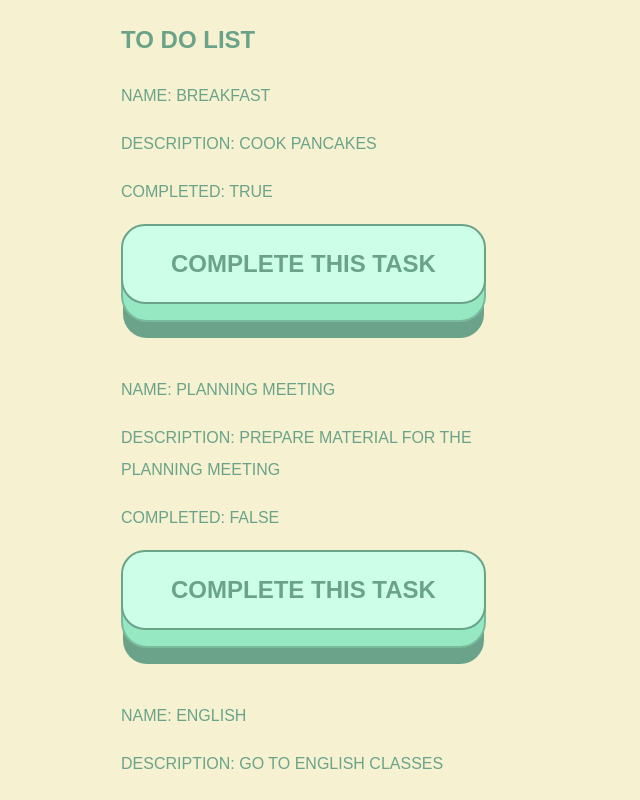
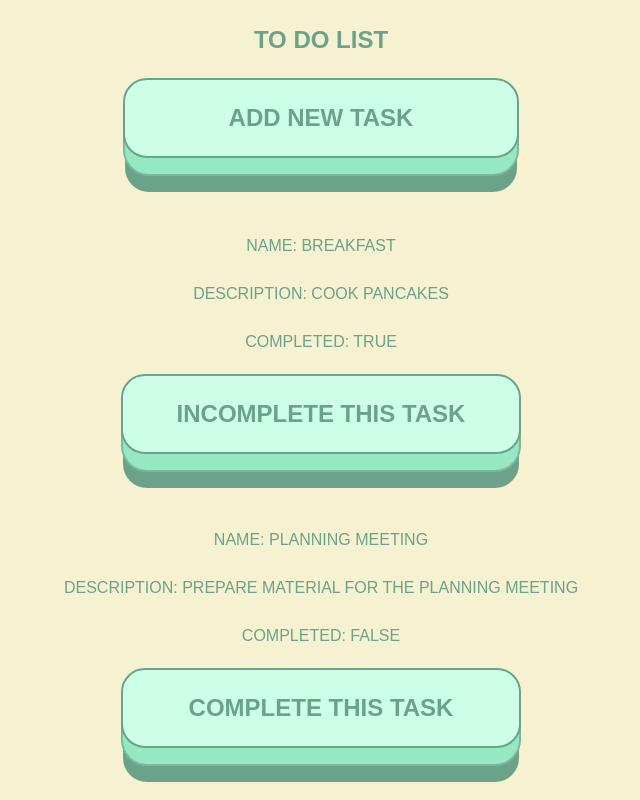
Before and after one commit to ilyakolbafk/reactjs, a React (Create React App) app: page / in a window 1280 px wide. Shown: the top 800 px of the page, without its empty margins (319-959 px from the left). Built offline with nearby package versions, Linux system fonts and the light colour scheme.

Commit message:
Вообще 4 дз, но я тут и 3 дз тоже по-другому сделал

```diff
--- a/package.json
+++ b/package.json
@@ -8,7 +8,8 @@
     "@testing-library/user-event": "^7.2.1",
     "react": "^16.13.1",
     "react-dom": "^16.13.1",
-    "react-scripts": "3.4.3"
+    "react-scripts": "3.4.3",
+    "shortid": "^2.2.16"
   },
   "scripts": {
     "start": "react-scripts start",
--- a/src/App.js
+++ b/src/App.js
@@ -1,74 +1,13 @@
 import React from 'react';
-import './App.css';
+
 import './styles.css'
+import ToDoList from './components/ToDoList'
+
 class MyTodoList extends React.Component {
-    state = {
-        tasks: [
-            {
-                id: 1,
-                name: 'Breakfast',
-                description: 'Сook pancakes',
-                completed: true
-            },
-            {
-                id: 2,
-                name: 'Planning meeting',
-                description: 'Prepare material for the planning meeting',
-                completed: false
-            },
-            {
-                id: 3,
-                name: 'English',
-                description: 'Go to English classes',
-                completed: true
-            },
-            {
-                id: 4,
-                name: 'Rabbit',
-                description: 'Buy dry food for rabbit',
-                completed: true
-            },
-            {
-                id: 5,
-                name: 'Cinema',
-                description: 'Finally go to Tenet',
-                completed: false
-            },
-            {
-                id: 6,
-                name: 'Article',
-                description: 'Write an article about the holiday in English',
-                completed: true
-            },
-            {
-                id: 7,
-                name: 'Car service',
-                description: 'Go to the car service',
-                completed: false
-            },
-            {
-                id: 8,
-                name: 'Relax',
-                description: 'Swing in a hammock',
-                completed: false
-            }
-        ]
+
+    render() {
+        return (<ToDoList/>)
     }
-    render() {
-        return (
-            <main>
-                <h1>To do list</h1>
-                {this.state.tasks.map(task => (
-                    <div key={task.id} className="task">
-                    <p>Name: {task.name}</p>
-                    <p>Description: {task.description}</p>
-                    <p>Completed: {task.completed.toString()}</p>
-                    <button className="big-button" onClick={() => {
-                        console.log("Task "+task.id+" completed status = "+task.completed)
-                    }}>Complete this task</button>
-                </div>))}
-            </main>
-        )}
 }
 
 export default MyTodoList;
--- /dev/null
+++ b/src/components/AddTask/AddTask.js
@@ -0,0 +1,52 @@
+import React from "react"
+import shortid from 'shortid'
+class AddTask extends React.Component {
+    state = {
+        name: '',
+        description: ''
+    }
+
+    handleChange = event => {
+        this.setState({
+            name: event.target.value
+        })
+    }
+    handleChangeDescription = event => {
+        this.setState({
+            description: event.target.value
+        })
+    }
+
+    handleSubmit = (event) =>{
+        event.preventDefault();
+        this.props.onSubmit({
+            name: this.state.name,
+            description: this.state.description,
+            completed: false,
+            id: shortid.generate(),
+            message: "Complete this task"
+        })
+        this.setState({
+            name: '',
+            description: ''
+        })
+    }
+    render() {
+        return (
+            <form onSubmit={this.handleSubmit}>
+                <input name="name"
+                       value={this.state.name}
+                       onChange={this.handleChange}
+                       placeholder="Type task name"
+                />
+                <input name="description"
+                       value={this.state.description}
+                       onChange={this.handleChangeDescription}
+                       placeholder="Type task description"
+                />
+                <button className="add-button" onClick={this.handleSubmit}>Add new task</button>
+            </form>
+        )
+    }
+}
+export default AddTask
--- /dev/null
+++ b/src/components/RenderTasks/Unit.js
@@ -0,0 +1,16 @@
+import React from 'react'
+
+class Unit extends React.Component {
+    render () {
+        return (
+            <div  className="task">
+                <p>Name: {this.props.task.name}</p>
+                <p>Description: {this.props.task.description}</p>
+                <p>Completed: {this.props.task.completed.toString()}</p>
+                <button className="big-button" onClick={this.props.changeCompleteStatus}>{this.props.task.message}</button>
+            </div>
+        )
+    }
+
+}
+export default  Unit
--- /dev/null
+++ b/src/components/ToDoList.js
@@ -0,0 +1,106 @@
+import React from 'react'
+import Unit from './RenderTasks/Unit'
+import AddTask from './AddTask/AddTask'
+
+class ToDoList extends React.Component {
+    state = {
+        tasks: [
+            {
+                id: 1,
+                name: 'Breakfast',
+                description: 'Сook pancakes',
+                completed: true,
+                message: "Incomplete this task"
+            },
+            {
+                id: 2,
+                name: 'Planning meeting',
+                description: 'Prepare material for the planning meeting',
+                completed: false,
+                message: "Complete this task"
+            },
+            {
+                id: 3,
+                name: 'English',
+                description: 'Go to English classes',
+                completed: true,
+                message: "Incomplete this task"
+            },
+            {
+                id: 4,
+                name: 'Rabbit',
+                description: 'Buy dry food for rabbit',
+                completed: true,
+                message: "Incomplete this task"
+            },
+            {
+                id: 5,
+                name: 'Cinema',
+                description: 'Finally go to Tenet',
+                completed: false,
+                message: "Complete this task"
+            },
+            {
+                id: 6,
+                name: 'Article',
+                description: 'Write an article about the holiday in English',
+                completed: true,
+                message: "Incomplete this task"
+            },
+            {
+                id: 7,
+                name: 'Car service',
+                description: 'Go to the car service',
+                completed: false,
+                message: "Complete this task"
+            },
+            {
+                id: 8,
+                name: 'Relax',
+                description: 'Swing in a hammock',
+                completed: false,
+                message: "Complete this task"
+            }
+        ]
+    }
+    addTask = task => {
+        const updatedTasks = [task, ...this.state.tasks]
+        this.setState({
+            tasks: updatedTasks
+        })
+    }
+    changeCompleteStatus = id => {
+        this.setState({
+            tasks: this.state.tasks.map(task => {
+                if (task.id === id) {
+                    return {
+                        ...task,
+                        completed: !task.completed,
+                        message: task.message === "Complete this task" ? "Incomplete this task" : "Complete this task"
+                    }
+                } else {
+                    return task
+                }
+            }),
+        })
+    }
+
+    render() {
+        return (
+            <main>
+                <h1>To do list</h1>
+                <div className="add-task">
+                    <AddTask onSubmit={this.addTask}/>
+                </div>
+                {this.state.tasks.map(task => (
+                    <Unit
+                        key={task.id}
+                        changeCompleteStatus={() => this.changeCompleteStatus(task.id)}
+                        task={task}
+                    />))}
+            </main>
+        )
+    }
+}
+
+export default ToDoList
--- a/src/styles.css
+++ b/src/styles.css
@@ -6,12 +6,17 @@
     --colorShadeD: rgb(150, 232, 195);
     --colorShadeE: rgb(205, 255, 232);
 }
+.add-task {
+    margin-bottom: 70px;
+    width: 800px;
+}
 .task {
     margin-bottom: 70px;
-    width: 400px;
+    width: 800px;
 }
 h1 {
-
+    position: relative;
+    z-index: 99999;
     color:var(--colorShadeA);
     vertical-align: middle;
     text-decoration: none;
@@ -49,6 +54,66 @@ body {
     min-height: 100vh;
     background: var(--backgroundColor);
 }
+div {
+    text-align: center;
+}
+form {
+    background: var(--backgroundColor);
+    padding: 2px;
+    outline: none;
+    vertical-align: middle;
+    text-decoration: none;
+    font-size: 1.5rem;
+    font-weight: 700;
+    font-family: inherit;
+    width: 50%;
+    position: relative;
+    display: inline-block;
+    margin-top: -100px;
+    transition: 500ms all;
+}
+input::placeholder {
+    color:var(--colorShadeA);
+}
+input:active, input:hover, input:focus {
+    outline: 0;
+    outline-offset: 0;
+}
+input {
+    color:var(--colorShadeA);
+    opacity: 0;
+    visibility: hidden;
+    border-radius: 0.75em;
+    transition: 500ms all;
+    background-color: var(--colorShadeE);
+    border: 1px solid var(--colorShadeA);
+    font-size: 1.25rem;
+    font-weight: 500;
+    width: 90%;
+    padding: 2px 10px;
+}
+form:hover {
+    background: var(--colorShadeE);
+    border: 2px solid var(--colorShadeA);
+    border-radius: 1em;
+    margin-bottom: 0;
+    margin-top: 0;
+    padding: 0;
+}
+form:hover input {
+    opacity: 1;
+    visibility: visible;
+}
+form:hover button.add-button {
+    background: var(--colorShadeD);
+    border-bottom: 2px solid var(--colorShadeA);
+    border-top: 0px;
+    border-left: 0px;
+    border-right: 0px;
+    border-radius: 0em 0em 1em 1em;
+    transform: translate(0, 0.375em);
+}
+
 button {
     position: relative;
     display: inline-block;
@@ -70,9 +135,19 @@ button.big-button {
     border-radius: 1em;
     background: var(--colorShadeE);
     transform-style: preserve-3d;
-    transition: all 175ms cubic-bezier(0, 0, 1, 1);
+    transition: all 275ms cubic-bezier(0, 0, 1, 1);
+    width: 50%;
 }
-button.big-button::before {
+button.add-button {
+    padding: 1em 2em;
+    border: 2px solid var(--colorShadeA);
+    border-radius: 1em;
+    background: var(--colorShadeE);
+    transform-style: preserve-3d;
+    transition: all 500ms cubic-bezier(0, 0, 1, 1);
+    width: 100%;
+}
+button.big-button::before, button.add-button::before {
     position: absolute;
     content: '';
     width: 100%;
@@ -85,7 +160,7 @@ button.big-button::before {
     border-radius: inherit;
     box-shadow: 0 0 0 2px var(--colorShadeB), 0 0.75em 0 0 var(--colorShadeA);
     transform: translate3d(0, 0.75em, -1em);
-    transition: all 175ms cubic-bezier(0, 0, 1, 1);
+    transition: all 275ms cubic-bezier(0, 0, 1, 1);
 }
 
 
@@ -93,17 +168,15 @@ button.big-button:hover {
     background: var(--colorShadeD);
     transform: translate(0, 0.375em);
 }
-
 button.big-button:hover::before {
     transform: translate3d(0, 0.75em, -1em);
 }
 
-button.big-button:active {
+button.big-button:active, button.add-button:active {
     transform: translate(0em, 0.75em);
 }
 
-button.big-button:active::before {
+button.big-button:active::before, button.add-button:active::before {
     transform: translate3d(0, 0, -1em);
-
     box-shadow: 0 0 0 2px var(--colorShadeB), 0 0.25em 0 0 var(--colorShadeB);
 }
```
Also changed, not shown: 1 other file (tests, documents, lock files or other folders).
